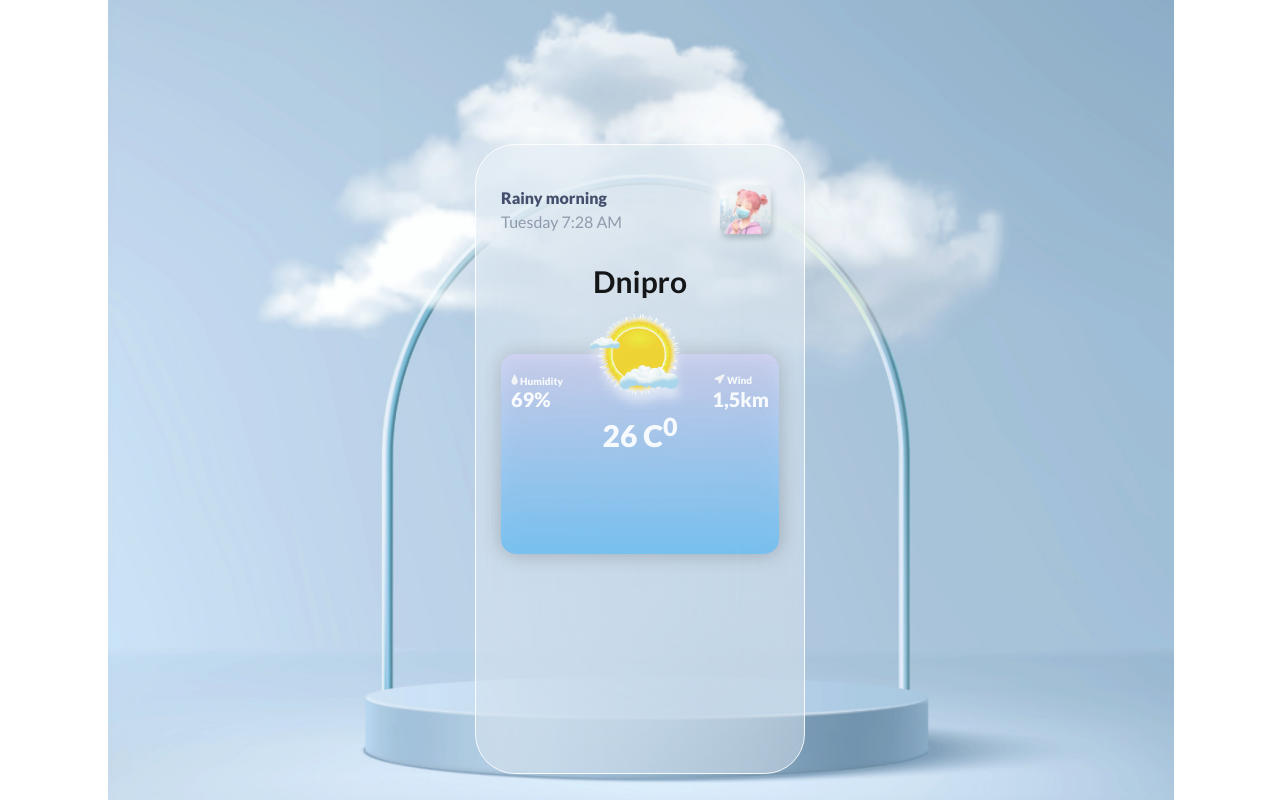
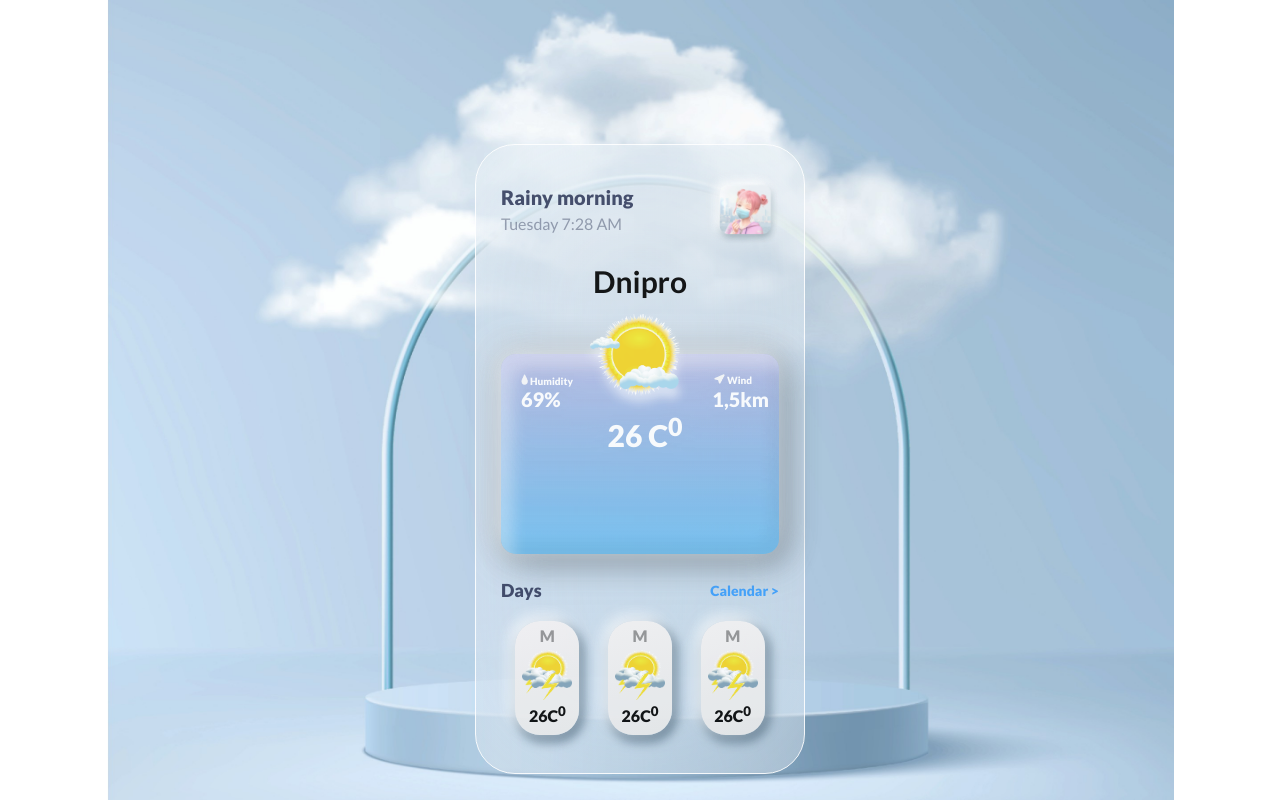
Before and after one commit to aXnelMax/weather_forecast, a plain HTML site: page index.html in a window 1280 px wide. Drawn offline with Linux system fonts and the light colour scheme.

Commit message:
finish layout

```diff
--- a/css/style.css
+++ b/css/style.css
@@ -30,38 +30,47 @@
     margin: 0 auto;
     opacity: 0.9;
 }
+
 .container__daily {
     /*border: 1px solid black;*/
     min-height: 60%;
     margin: 25px;
     font-weight: 900;
 }
+
 .header {
     display: flex;
     justify-content: space-between;
     align-items: center;
     color: #353E5E;
 }
-.currect__weather {
+
+.current__weather {
     margin-bottom: 5px;
+    font-size: 20px;
 }
+
 .current__time {
     font-weight: 400;
     opacity: 0.5;
 }
+
 .avatar {
     max-width: 30%;
 }
+
 .location {
     font-size: 30px;
     font-weight: 700;
     text-align: center;
     margin: 15px;
 }
+
 .weather__detailed {
     position: relative;
     color: #ffffff;
 }
+
 .weather__img {
     position: absolute;
     z-index: 1;
@@ -69,15 +78,19 @@
     width: 90px;
     height: 90px;
 }
+
 .weather__info-container {
     z-index: 0;
     margin: 40px 0;
     height: 200px;
     width: 100%;
+    padding-left: 10px;
     position: absolute;
-    background: linear-gradient(180deg, rgba(216, 214, 255, 0.671) 0%, #71BFF0 100%);
+    /*background: linear-gradient(180deg, rgba(216, 214, 255, 0.671) 0%, #71BFF0 100%);*/
     border-radius: 15px;
     filter: drop-shadow(0px 0px 10px #77777791);
+    background: linear-gradient(180deg, rgba(188, 186, 253, 0.52) 0%, #71BFF0 100%);
+    box-shadow: -2.78321px -2.78321px 25.1329px rgba(255, 255, 255, 0.85), 7.78321px 7.78321px 31.1329px -3.11329px rgba(91, 115, 134, 0.78), inset 12.4531px 14.0098px 14.0098px rgba(255, 255, 255, 0.33), inset -9.33986px -10.8965px 12.4531px rgba(0, 0, 0, 0.05);
 }
 
 .sun {
@@ -86,45 +99,53 @@
     background-size: contain;
     filter: drop-shadow(1px 10px 10px #3d3d3d91);
 }
+
 .sun__cloud {
     background-image: url(../img/sun_cloud.png);
     background-repeat: no-repeat;
     background-size: contain;
     filter: drop-shadow(1px 10px 5px #ffffff91);
 }
+
 .snow {
     background-image: url(../img/snow.png);
     background-repeat: no-repeat;
     background-size: contain;
     filter: drop-shadow(1px 10px 10px #3d3d3d91);
 }
+
 .sun__lightning {
     background-image: url(../img/sun_lightning.png);
     background-repeat: no-repeat;
     background-size: contain;
     filter: drop-shadow(1px 10px 10px #3d3d3d91);
 }
+
 .sun__cloud-big {
     background-image: url(../img/sun_cloud_big.png);
     background-repeat: no-repeat;
     background-size: contain;
     filter: drop-shadow(1px 10px 10px #3d3d3d91);
 }
+
 .rain {
     background-image: url(../img/rain.png);
     background-repeat: no-repeat;
     background-size: contain;
     filter: drop-shadow(1px 10px 10px #3d3d3d91);
 }
+
 .weather__info-title {
     font-size: 10px;
     display: flex;
     justify-content: space-between;
     margin: 20px 10px 0;
 }
+
 .wind__title {
     width: 55px;
 }
+
 .weather__info-value {
     font-size: 20px;
     font-weight: 800;
@@ -132,8 +153,60 @@
     justify-content: space-between;
     margin: 0 10px;
 }
+
 .temperature {
     margin: 0 auto;
     text-align: center;
     font-size: 30px;
 }
+
+.days__container {
+    margin-top: 280px;
+}
+
+.days__title {
+    display: flex;
+    justify-content: space-between;
+    align-items: center;
+}
+
+.day__title {
+    color: #353E5E;
+    font-size: 18px;
+}
+
+.calendar__button {
+    color: #399EFE;
+    font-size: 14px;
+    cursor: pointer;
+}
+
+.days__items {
+    display: flex;
+    justify-content: space-around;
+    text-align: center;
+    margin-top: 20px;
+}
+
+.day__item {
+    border-radius: 25px;
+    background: linear-gradient(165.75deg, #F4F2F2 7.77%, #EAEAEA 94.11%);
+    box-shadow: -5px -5px 15px rgba(255, 255, 255, 0.85), 3px 5px 10px 3px rgba(91, 115, 134, 0.78);
+    display: flex;
+    justify-content: space-around;
+    flex-direction: column;
+}
+
+.day__name {
+    opacity: 0.4;
+    color: #000000;
+    padding: 5px;
+}
+
+.day__img {
+    margin: 0 7px;
+}
+
+.day__temperature {
+    padding: 0 0 10px;
+}
--- a/index.html
+++ b/index.html
@@ -18,7 +18,7 @@
             <div class="container__daily">
                 <div class="header">
                     <div class="current__info">
-                        <div class="currect__weather">
+                        <div class="current__weather">
                             Rainy morning
                         </div>
                         <div class="current__time">
@@ -54,7 +54,30 @@
                         <div class="temperature">26 C<sup>0</sup></div>
                     </div>
                 </div>
+                <div class="days__container">
+                    <div class="days__title">
+                        <div class="day__title">Days</div>
+                        <div class="calendar__button">Calendar ></div>
+                    </div>
+                    <div class="days__items">
+                        <div class="day__item">
+                            <div class="day__name">M</div>
+                            <div class="day__img"><img src="img/sun_lightning.png" height="50" width="50"></div>
+                            <div class="day__temperature">26C<sup>0</sup></div>
+                        </div>
+                        <div class="day__item">
+                            <div class="day__name">M</div>
+                            <div class="day__img"><img src="img/sun_lightning.png" height="50" width="50"></div>
+                            <div class="day__temperature">26C<sup>0</sup></div>
+                        </div>
+                        <div class="day__item">
+                            <div class="day__name">M</div>
+                            <div class="day__img"><img src="img/sun_lightning.png" height="50" width="50"></div>
+                            <div class="day__temperature">26C<sup>0</sup></div>
+                        </div>
+                    </div>
 
+                </div>
             </div>
         </div>
     </div>
```
Lines whose indentation alone changed are shown as unchanged.
